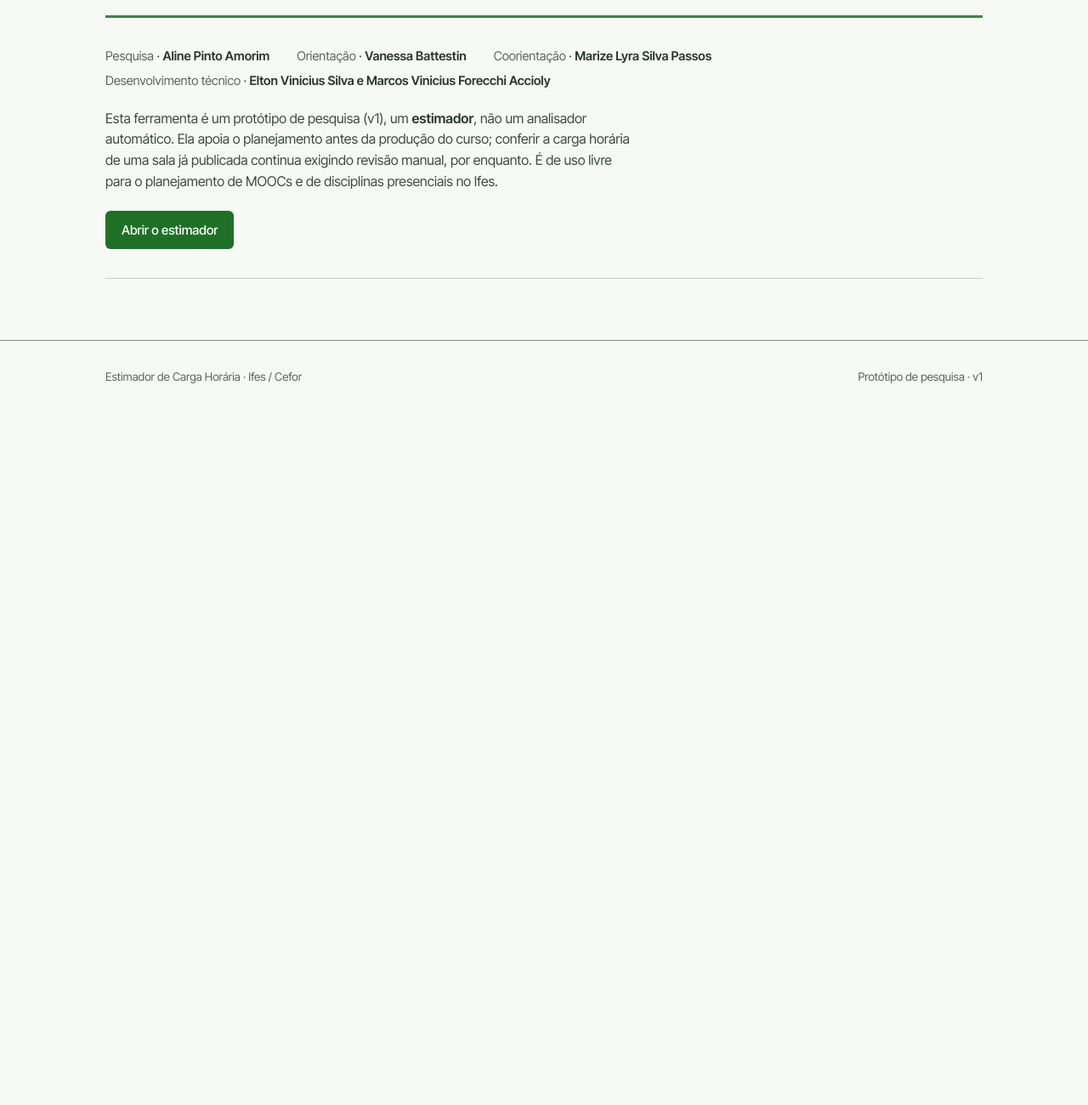
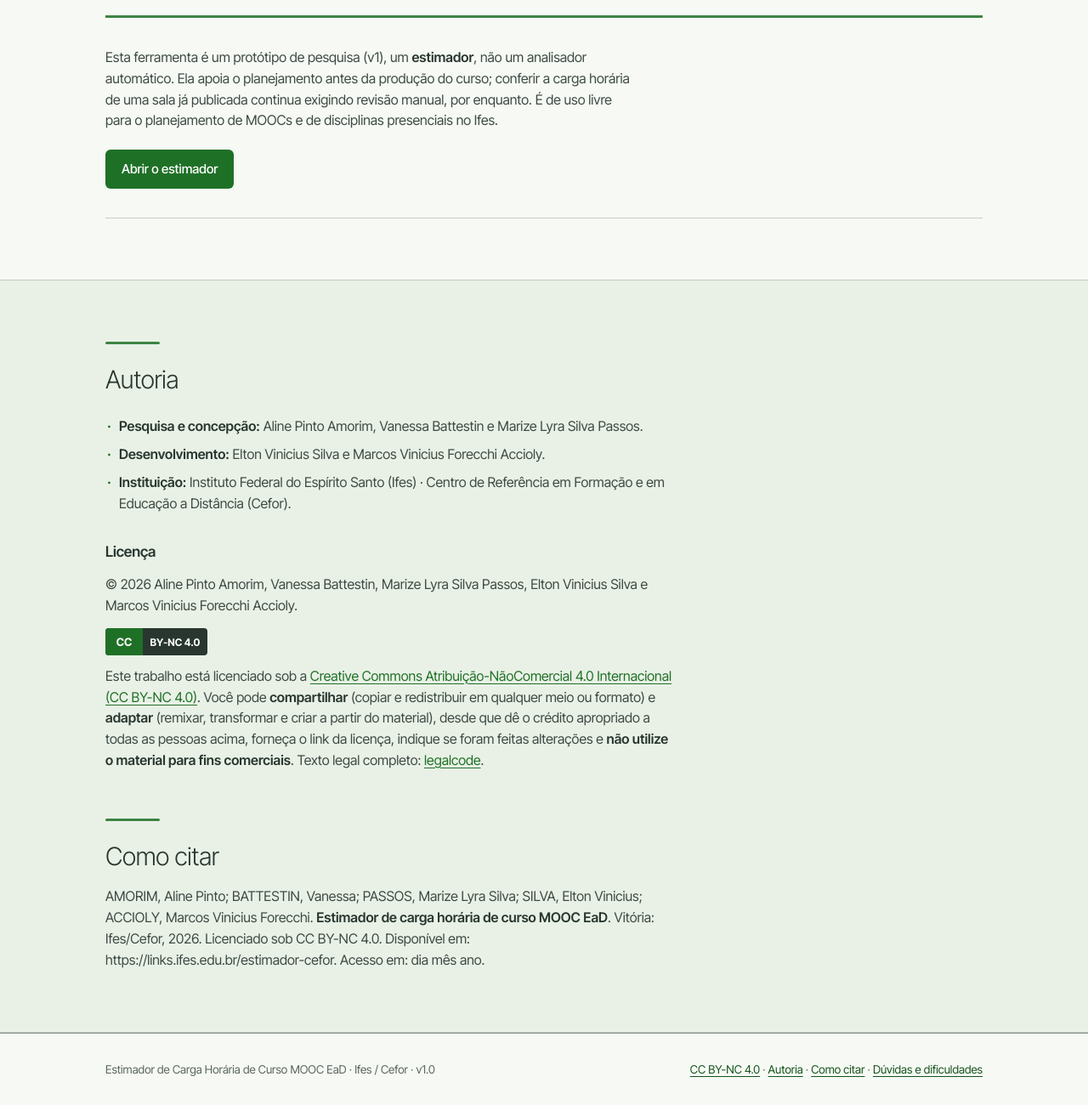
Before and after one commit to vertumno/calculadora-ch-cursos-ead, a plain HTML site: page estimador-carga-horaria-a.html in a window 1280 px wide. Shown: the part 4870-6170 px from the top of the page at 85% size. Before the commit the page ends 5356 px from the top, so only its background shows below. Drawn offline with Linux system fonts and the light colour scheme.

Commit message:
feat: formulário de dúvidas, autoria, licença CC BY-NC e como citar na Opção A [v1.0]
- Seções "Autoria" (com Licença) e "Como citar" no fim da página inicial,
  com o texto da revisão da Aline de 19/11/2026; a citação usa o link
  oficial https://links.ifes.edu.br/estimador-cefor
- Selo CC no verde da página (6.2:1) e decorativo; link da licença no texto
- Rodapé v1.0 com CC BY-NC 4.0, Autoria, Como citar e Dúvidas e
  dificuldades; os atalhos funcionam também a partir da ferramenta
- Link do formulário de dúvidas e dificuldades abaixo do quadro de orientação
- <link rel="license"> no head

Co-Authored-By: Claude Opus 5.5 <noreply@anthropic.com>

```diff
--- a/estimador-carga-horaria-a.html
+++ b/estimador-carga-horaria-a.html
@@ -1,5 +1,6 @@
 <meta charset="utf-8">
 <title>Estimador de Carga Horária de Curso MOOC EaD</title>
+<link rel="license" href="https://creativecommons.org/licenses/by-nc/4.0/deed.pt-br">
 <link rel="preconnect" href="https://fonts.googleapis.com">
 <link rel="preconnect" href="https://fonts.gstatic.com" crossorigin>
 <link href="https://fonts.googleapis.com/css2?family=Inter+Tight:wght@300..700&display=swap" rel="stylesheet">
@@ -133,6 +134,7 @@ ul{ margin:0; padding:0; list-style:none; }
 table{ border-collapse:collapse; }
 :focus-visible{ outline: 3px solid var(--accent); outline-offset: 2px; border-radius: 3px; }
 .hidden{ display:none !important; }
+.sr-only{ position:absolute; width:1px; height:1px; padding:0; margin:-1px; overflow:hidden; clip:rect(0,0,0,0); white-space:nowrap; border:0; }
 @media (prefers-reduced-motion: reduce){
   *{ animation-duration: 0.001ms !important; animation-iteration-count: 1 !important; transition-duration: 0.001ms !important; scroll-behavior:auto !important; }
 }
@@ -302,14 +304,24 @@ table{ border-collapse:collapse; }
 
 /* ============ BYLINE / CREDITS BLOCK ============ */
 .byline-block{ padding: 34px 0; border-top:3px solid var(--rule); border-bottom:1px solid var(--border); }
-.byline-row{ display:flex; flex-wrap:wrap; gap:6px 32px; margin-bottom:20px; }
-.byline-item{ font-size:0.92rem; }
-.byline-item .brole{ color: var(--muted); }
-.byline-item .bname{ font-weight:600; color: var(--ink); font-family: var(--font-display); }
 .byline-close{ margin-top:22px; display:flex; align-items:center; gap:16px; flex-wrap:wrap; }
+
+/* ============ AUTORIA, LICENÇA E COMO CITAR ============ */
+/* Texto da equipe de pesquisa (revisão de 19/11/2026). O selo CC usa o verde
+   da página (#1F7027, 6.2:1 com o branco) e é só decorativo: o link da
+   licença fica no texto. */
+.credits{ display:flex; flex-direction:column; gap:56px; }
+.credits-list{ margin-top:20px; display:flex; flex-direction:column; gap:8px; max-width:72ch; }
+.credits-list li{ padding-left:16px; position:relative; color: var(--ink-soft); }
+.credits-list li::before{ content:"·"; position:absolute; left:2px; color: var(--accent); font-weight:700; }
+.credits-sub{ margin-top:32px; font-family: var(--font-display); font-weight:600; font-size:1.08rem; letter-spacing:-0.01em; color: var(--ink); }
+.credits-text{ margin-top:12px; max-width:72ch; color: var(--ink-soft); overflow-wrap:anywhere; }
+.cc-badge{ display:block; margin-top:14px; }
 
 .site-footer{ border-top:1px solid var(--border-strong); padding: 32px 0; color: var(--muted); font-size:0.84rem; }
 .site-footer .container{ display:flex; justify-content:space-between; align-items:center; flex-wrap:wrap; gap:12px; }
+.site-footer a{ color: var(--accent-deep); }
+.site-footer a:hover{ color: var(--accent); }
 
 /* ============ TOOL SHELL ============ */
 .tool-shell{ padding: 28px 0 100px; }
@@ -462,6 +474,8 @@ table{ border-collapse:collapse; }
    gráficos; o aviso dos materiais complementares fica sempre à vista. */
 .tool-grid > div > .support-wrap{ margin-bottom:16px; }
 .support-note{ padding:13px 20px; border-top:1px solid var(--border); font-size:0.84rem; color: var(--ink-soft); }
+.support-note a{ color: var(--accent-deep); font-weight:600; }
+.support-note a:hover{ color: var(--accent); }
 .target-note{ margin-top:7px; max-width:34ch; font-size:0.78rem; font-weight:600; color: var(--status-warning); }
 .readout-note{ margin-top:12px; font-size:0.78rem; color: var(--muted); }
 .link-btn{ appearance:none; padding:0; border:0; background:none; font-size:inherit; font-weight:600; color: var(--accent-deep); text-decoration:underline; text-underline-offset:3px; }
@@ -749,12 +763,6 @@ table{ border-collapse:collapse; }
   <section class="section">
     <div class="container-narrow">
       <div class="byline-block">
-        <div class="byline-row">
-          <span class="byline-item"><span class="brole">Pesquisa</span> · <span class="bname">Aline Pinto Amorim</span></span>
-          <span class="byline-item"><span class="brole">Orientação</span> · <span class="bname">Vanessa Battestin</span></span>
-          <span class="byline-item"><span class="brole">Coorientação</span> · <span class="bname">Marize Lyra Silva Passos</span></span>
-          <span class="byline-item"><span class="brole">Desenvolvimento técnico</span> · <span class="bname">Elton Vinicius Silva e Marcos Vinicius Forecchi Accioly</span></span>
-        </div>
         <p class="prose">Esta ferramenta é um protótipo de pesquisa (v1), um <strong>estimador</strong>, não um analisador automático. Ela apoia o planejamento antes da produção do curso; conferir a carga horária de uma sala já publicada continua exigindo revisão manual, por enquanto. É de uso livre para o planejamento de MOOCs e de disciplinas presenciais no Ifes.</p>
         <div class="byline-close">
           <button class="btn btn-primary" data-nav="tool">Abrir o estimador</button>
@@ -762,6 +770,35 @@ table{ border-collapse:collapse; }
       </div>
     </div>
   </section>
+
+  <div class="section section-quiet">
+    <div class="container-narrow credits">
+      <section id="autoria" aria-labelledby="autoria-titulo">
+        <h2 id="autoria-titulo" class="h-section">Autoria</h2>
+        <ul class="credits-list">
+          <li><strong>Pesquisa e concepção:</strong> Aline Pinto Amorim, Vanessa Battestin e Marize Lyra Silva Passos.</li>
+          <li><strong>Desenvolvimento:</strong> Elton Vinicius Silva e Marcos Vinicius Forecchi Accioly.</li>
+          <li><strong>Instituição:</strong> Instituto Federal do Espírito Santo (Ifes) · Centro de Referência em Formação e em Educação a Distância (Cefor).</li>
+        </ul>
+
+        <h3 class="credits-sub">Licença</h3>
+        <p class="credits-text">© 2026 Aline Pinto Amorim, Vanessa Battestin, Marize Lyra Silva Passos, Elton Vinicius Silva e Marcos Vinicius Forecchi Accioly.</p>
+        <svg class="cc-badge" xmlns="http://www.w3.org/2000/svg" width="120" height="32" viewBox="0 0 120 32" aria-hidden="true" focusable="false">
+          <rect width="120" height="32" rx="4" fill="#28362F"/>
+          <rect x="0" width="44" height="32" rx="4" fill="#1F7027"/>
+          <rect x="30" width="14" height="32" fill="#1F7027"/>
+          <text x="22" y="21" font-family="Inter Tight, Arial, Helvetica, sans-serif" font-size="13" font-weight="700" fill="#FFFFFF" text-anchor="middle">CC</text>
+          <text x="82" y="21" font-family="Inter Tight, Arial, Helvetica, sans-serif" font-size="12" font-weight="700" fill="#FFFFFF" text-anchor="middle">BY-NC 4.0</text>
+        </svg>
+        <p class="credits-text">Este trabalho está licenciado sob a <a rel="license" href="https://creativecommons.org/licenses/by-nc/4.0/deed.pt-br">Creative Commons Atribuição-NãoComercial 4.0 Internacional (CC BY-NC 4.0)</a>. Você pode <strong>compartilhar</strong> (copiar e redistribuir em qualquer meio ou formato) e <strong>adaptar</strong> (remixar, transformar e criar a partir do material), desde que dê o crédito apropriado a todas as pessoas acima, forneça o link da licença, indique se foram feitas alterações e <strong>não utilize o material para fins comerciais</strong>. Texto legal completo: <a href="https://creativecommons.org/licenses/by-nc/4.0/legalcode.pt-br">legalcode</a>.</p>
+      </section>
+
+      <section id="como-citar" aria-labelledby="como-citar-titulo">
+        <h2 id="como-citar-titulo" class="h-section">Como citar</h2>
+        <p class="credits-text">AMORIM, Aline Pinto; BATTESTIN, Vanessa; PASSOS, Marize Lyra Silva; SILVA, Elton Vinicius; ACCIOLY, Marcos Vinicius Forecchi. <strong>Estimador de carga horária de curso MOOC EaD</strong>. Vitória: Ifes/Cefor, 2026. Licenciado sob CC BY-NC 4.0. Disponível em: https://links.ifes.edu.br/estimador-cefor. Acesso em: dia mês ano.</p>
+      </section>
+    </div>
+  </div>
 
 </main>
 
@@ -832,6 +869,7 @@ table{ border-collapse:collapse; }
             </ul>
           </details>
           <p class="support-note"><strong>Os materiais complementares não devem ser incluídos no cômputo da carga horária do curso.</strong> Eles são opcionais para o aluno, e seu conteúdo não pode ser cobrado nas avaliações.</p>
+          <p class="support-note">Dúvidas ou dificuldades com o estimador? <a href="https://forms.gle/39MT6RAxNJnEZCSU7" target="_blank" rel="noopener">Responda ao formulário de dúvidas e dificuldades</a> (abre em nova aba).</p>
         </div>
         <div id="activity-list" class="activity-table"></div>
       </div>
@@ -878,8 +916,13 @@ table{ border-collapse:collapse; }
 
 <footer class="site-footer">
   <div class="container">
-    <span>Estimador de Carga Horária · Ifes / Cefor</span>
-    <span>Protótipo de pesquisa · v1</span>
+    <p>Estimador de Carga Horária de Curso MOOC EaD · Ifes / Cefor · v1.0</p>
+    <p>
+      <a rel="license" href="https://creativecommons.org/licenses/by-nc/4.0/deed.pt-br">CC BY-NC 4.0</a> ·
+      <a href="#autoria" data-nav="home" data-scroll="autoria">Autoria</a> ·
+      <a href="#como-citar" data-nav="home" data-scroll="como-citar">Como citar</a> ·
+      <a href="https://forms.gle/39MT6RAxNJnEZCSU7" target="_blank" rel="noopener">Dúvidas e dificuldades<span class="sr-only"> (abre em nova aba)</span></a>
+    </p>
   </div>
 </footer>
 
```
